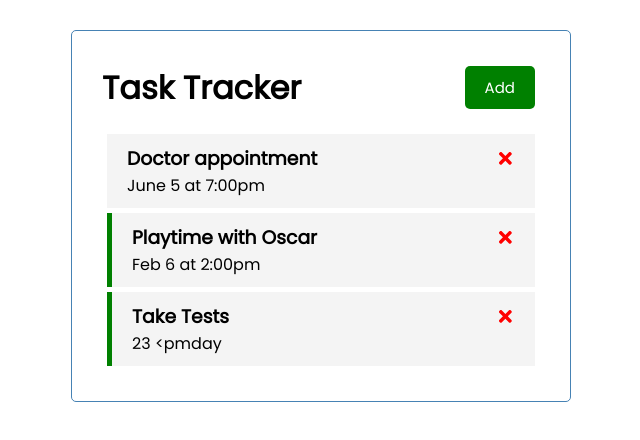
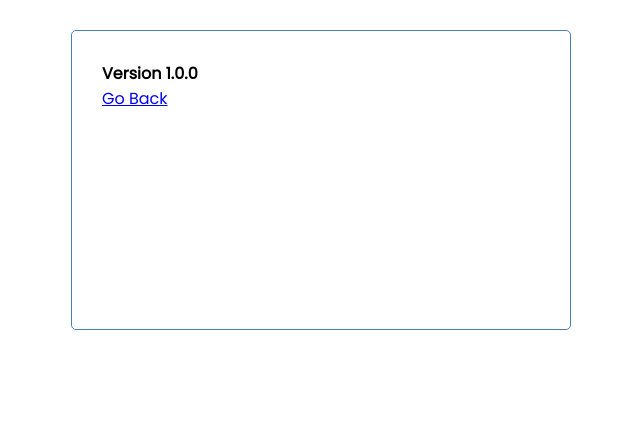
Before and after one commit to Kaushik27/Task-Tracker, a React (Create React App) app: page /about in a window 1280 px wide. Shown: the top 440 px of the page, without its empty margins (319-959 px from the left). Built offline with nearby package versions, Linux system fonts and the light colour scheme; data requests are answered from the project's data file.

Commit message:
router implementation

```diff
--- a/db.json
+++ b/db.json
@@ -1,11 +1,5 @@
 {
   "tasks": [
-    {
-      "id": "1",
-      "text": "Doctor appointment",
-      "day": "June 5 at 7:00pm",
-      "reminder": false
-    },
     {
       "id": "2",
       "text": "Playtime with Oscar",
--- a/package.json
+++ b/package.json
@@ -10,6 +10,7 @@
     "react": "^18.3.1",
     "react-dom": "^18.3.1",
     "react-icons": "^5.2.1",
+    "react-router-dom": "^6.23.1",
     "react-scripts": "5.0.1",
     "web-vitals": "^2.1.4"
   },
--- a/src/App.js
+++ b/src/App.js
@@ -1,7 +1,10 @@
 import { useState, useEffect } from "react";
+import { BrowserRouter as Router, Route, Routes } from 'react-router-dom'
 import Header  from "./components/Header";
+import Footer from "./components/Footer";
 import Tasks from "./components/Tasks";
 import AddTask from "./components/AddTask";
+import About from "./components/About";
 
 function App() {
   const [showAddTask, setShowAddtask] = useState(false);
@@ -58,7 +61,7 @@ function App() {
     await fetch(`http://localhost:5000/tasks/${id}`, {
       method: 'DELETE'
     })
-    setTasks(tasks.filter((task) => task.id != id));
+    setTasks(tasks.filter((task) => task.id !== id));
   };
 
   // Toggle reminder
@@ -83,8 +86,8 @@ function App() {
     );
   };
 
-  return (
-    <div className="container">
+  const Home = () => (
+    <>
       <Header
         onAdd={() => setShowAddtask(!showAddTask)}
         showAdd={showAddTask}
@@ -95,7 +98,19 @@ function App() {
       ) : (
         "No tasks to show"
       )}
-    </div>
+      <Footer />
+    </>
+  );
+
+  return (
+    <Router>
+      <div className="container">
+        <Routes>
+          <Route path="/" element={<Home />} />
+          <Route path="/about" element={<About />} />
+        </Routes>
+      </div>
+    </Router>
   );
 }
 
--- /dev/null
+++ b/src/components/About.js
@@ -0,0 +1,12 @@
+import { Link } from 'react-router-dom'
+
+const About = () => {
+  return (
+    <div>
+        <h4>Version 1.0.0</h4>
+        <Link to="/">Go Back</Link>
+    </div>
+  )
+}
+
+export default About;
--- /dev/null
+++ b/src/components/Footer.js
@@ -0,0 +1,12 @@
+import { Link } from 'react-router-dom'
+
+const Footer = () => {
+  return (
+    <footer>
+      <p>Copyright &copy; 2024</p>
+      <Link to="/about">About Us</Link>
+    </footer>
+  );
+}
+
+export default Footer
--- a/src/components/Header.js
+++ b/src/components/Header.js
@@ -1,16 +1,20 @@
 import PropTypes from 'prop-types'
 import Button  from './Button'
+import { useLocation } from 'react-router-dom';
 
 const Header = ({ title, onAdd, showAdd }) => {
+  const location = useLocation()
 
   return (
     <header className="header">
       <h1>{title}</h1>
-      <Button
-        color={showAdd ? "Red" : "Green"}
-        text={showAdd ? "Close" : "Add"}
-        onClick={onAdd}
-      />
+      {location.pathname === "/" && (
+        <Button
+          color={showAdd ? "Red" : "Green"}
+          text={showAdd ? "Close" : "Add"}
+          onClick={onAdd}
+        />
+      )}
     </header>
   );
 }
```
Also changed, not shown: 1 other file (tests, documents, lock files or other folders).
